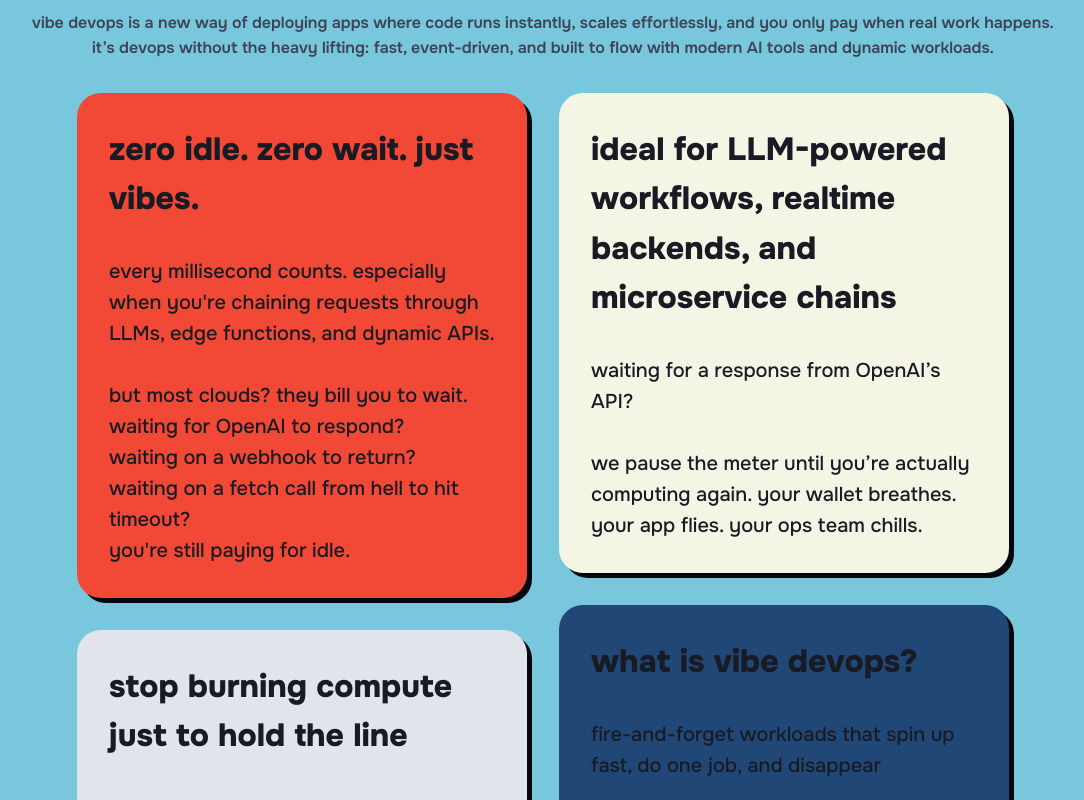
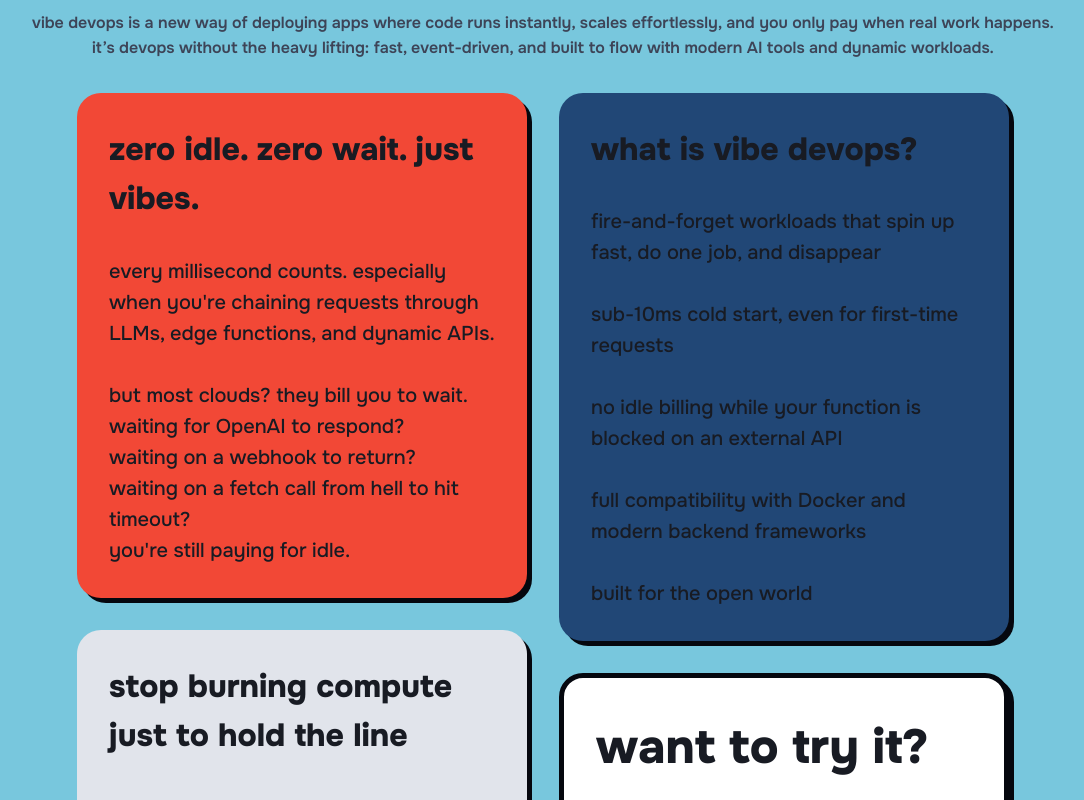
Before and after one commit to lttle-cloud/landing-page, a Next.js app: page / in a window 1280 px wide. Shown: the part 4940-5740 px from the top of the page, without its empty margins (97-1181 px from the left). Built offline with nearby package versions, Linux system fonts and the light colour scheme.

Commit message:
remove card from vibe devops

```diff
--- a/src/components/section-vibe-devops/section-vibe-devops.tsx
+++ b/src/components/section-vibe-devops/section-vibe-devops.tsx
@@ -48,19 +48,6 @@
             </p>
         ),
         color: "gray",
-    },
-    {
-        title: "ideal for LLM-powered workflows, realtime backends, and microservice chains",
-        description: (
-            <p>
-                waiting for a response from OpenAI’s API?
-                <br />
-                <br />
-                we pause the meter until you’re actually computing again. your
-                wallet breathes. your app flies. your ops team chills.
-            </p>
-        ),
-        color: "cream",
     },
     {
         title: "what is vibe devops?",
```
